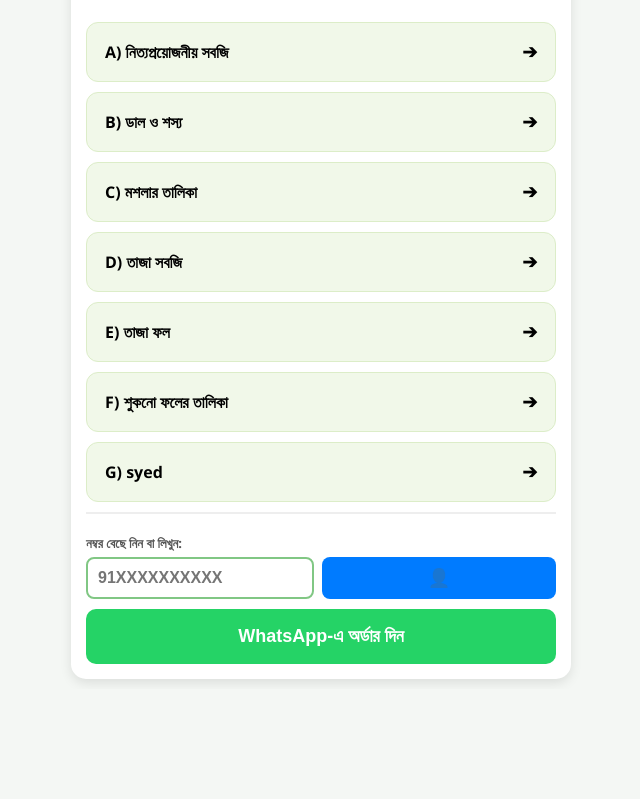
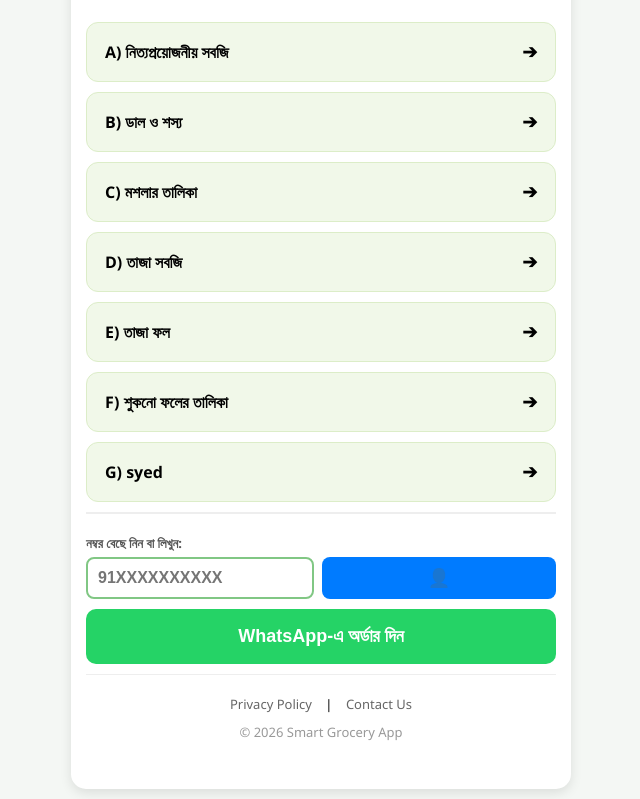
Before and after one commit to syedalif2023-hue/Alif, a plain HTML site: page index.html in a window 1280 px wide. Shown: the part 320-1119 px from the top of the page, without its empty margins (319-959 px from the left). Before the commit the page ends 1009 px from the top, so only its background shows below. Drawn offline with Linux system fonts and the light colour scheme.

Commit message:
Add files via upload

```diff
--- a/index.html
+++ b/index.html
@@ -17,7 +17,6 @@
         body { font-family: 'Segoe UI', Arial, sans-serif; background: var(--bg); padding: 10px; margin: 0; }
         .container { max-width: 500px; margin: auto; background: white; padding: 15px; border-radius: 15px; box-shadow: 0 4px 12px rgba(0,0,0,0.1); min-height: 96vh; display: flex; flex-direction: column; }
 
-        /* Ad Styling */
         .ad-container { margin: 15px 0; text-align: center; background: #eee; border-radius: 8px; min-height: 100px; display: flex; align-items: center; justify-content: center; overflow: hidden; }
 
         #install-row { display: none; background: #fff3e0; padding: 10px; border-radius: 10px; border: 1px solid #ffe0b2; margin-bottom: 15px; text-align: center; }
@@ -44,6 +43,11 @@
         .num-input { flex: 1; border: 2px solid #81c784; font-size: 16px; font-weight: bold; padding: 10px; border-radius: 8px; }
         .btn-contact { background: #007bff; color: white; padding: 0 15px; font-size: 18px; border-radius: 8px; border: none; }
         .btn-wa { background: #25D366; color: white; width: 100%; font-size: 18px; height: 55px; display: flex; align-items: center; justify-content: center; gap: 10px; border-radius: 10px; border: none; }
+
+        /* New Footer Links Styling */
+        .policy-footer { text-align: center; padding: 20px 0; margin-top: 10px; font-size: 13px; border-top: 1px solid #eee; }
+        .policy-footer a { color: #666; text-decoration: none; margin: 0 10px; }
+        .policy-footer a:hover { color: var(--primary); text-decoration: underline; }
     </style>
 </head>
 <body>
@@ -97,10 +101,16 @@
         </div>
         <button class="btn-wa" onclick="sendWA()"><span>WhatsApp-এ অর্ডার দিন</span></button>
     </div>
+
+    <div class="policy-footer">
+        <a href="policy.html">Privacy Policy</a> |
+        <a href="mailto:syedalif2017@gmail.com">Contact Us</a>
+        <p style="color: #999; margin-top: 10px;">&copy; 2026 Smart Grocery App</p>
+    </div>
 </div>
 
 <script>
-    // Baki saara JavaScript waisa hi rahega...
+    // All JavaScript remains exactly the same
     function updateClock() {
         const now = new Date();
         const options = { weekday: 'long', year: 'numeric', month: 'long', day: 'numeric' };
```
